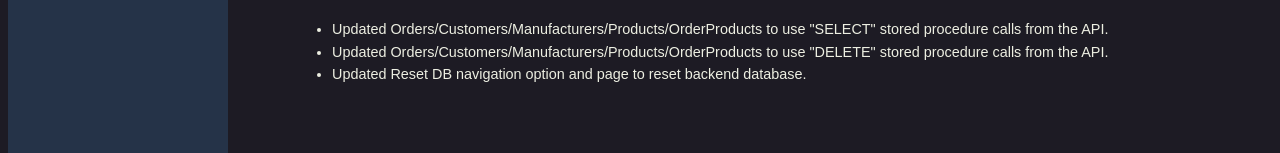
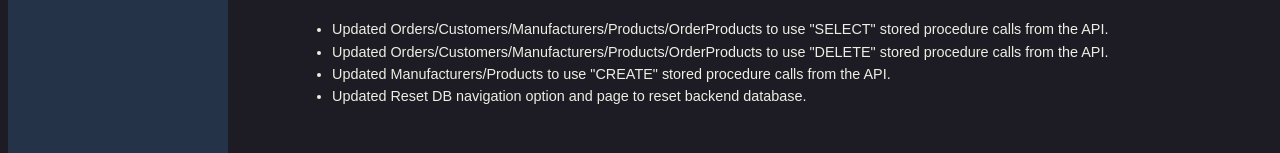
Before and after one commit to jmm583/cs340-portfolio, a React (Vite) app in the folder frontend/react/: page / in a window 1280 px wide. Shown: the part 554-707 px from the top of the page. Built offline with nearby package versions, Linux system fonts and the light colour scheme; no server answers.

Commit message:
Update change log - Create functionality for Manufacturers/Products with stored proc

```diff
--- a/frontend/react/src/pages/Home.jsx
+++ b/frontend/react/src/pages/Home.jsx
@@ -25,6 +25,7 @@ function Home() {
 
                         <li>Updated Orders/Customers/Manufacturers/Products/OrderProducts to use "SELECT" stored procedure calls from the API.</li>
                         <li>Updated Orders/Customers/Manufacturers/Products/OrderProducts to use "DELETE" stored procedure calls from the API.</li>
+                        <li>Updated Manufacturers/Products to use "CREATE" stored procedure calls from the API.</li>
                         <li>Updated Reset DB navigation option and page to reset backend database.</li>
                     </ul>
 
```
